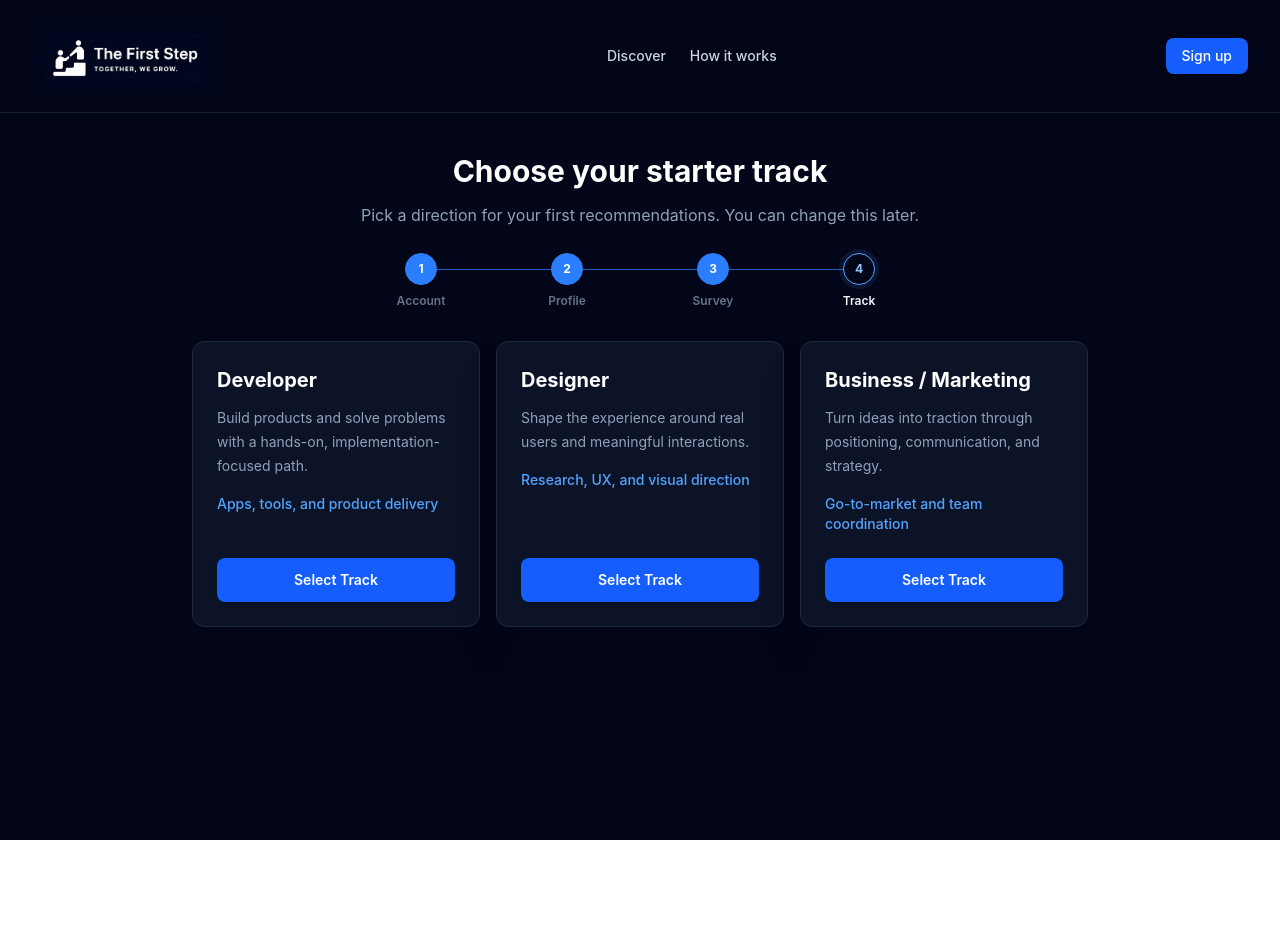
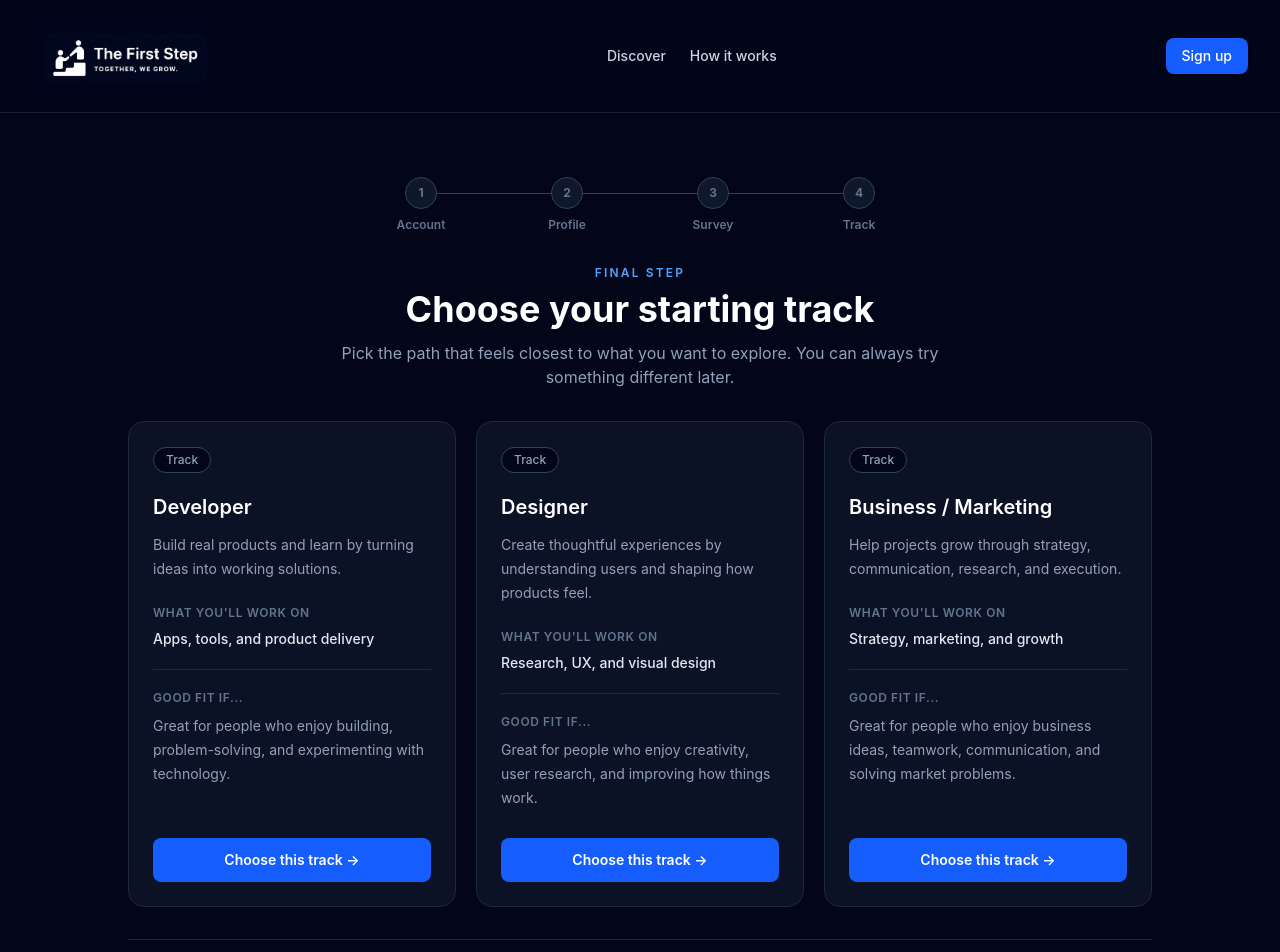
Before and after one commit to katsu-adobo-orangeChicken/the-first-step, a React (Vite) app: page /onboarding-process/build-profile/survey/track in a window 1280 px wide. Shown: the top 952 px of the page. Before the commit the page ends 840 px from the top, so only its background shows below. Built offline with nearby package versions, Linux system fonts and the light colour scheme.

Commit message:
Improve choose track design

```diff
--- a/src/modules/onboarding/Internal/ui/choose-track.jsx
+++ b/src/modules/onboarding/Internal/ui/choose-track.jsx
@@ -10,20 +10,26 @@ const tracks = [
   {
     title: "Developer",
     description:
-      "Build products and solve problems with a hands-on, implementation-focused path.",
+      "Build real products and learn by turning ideas into working solutions.",
     focus: "Apps, tools, and product delivery",
+    bestFor:
+      "Great for people who enjoy building, problem-solving, and experimenting with technology.",
   },
   {
     title: "Designer",
     description:
-      "Shape the experience around real users and meaningful interactions.",
-    focus: "Research, UX, and visual direction",
+      "Create thoughtful experiences by understanding users and shaping how products feel.",
+    focus: "Research, UX, and visual design",
+    bestFor:
+      "Great for people who enjoy creativity, user research, and improving how things work.",
   },
   {
     title: "Business / Marketing",
     description:
-      "Turn ideas into traction through positioning, communication, and strategy.",
-    focus: "Go-to-market and team coordination",
+      "Help projects grow through strategy, communication, research, and execution.",
+    focus: "Strategy, marketing, and growth",
+    bestFor:
+      "Great for people who enjoy business ideas, teamwork, communication, and solving market problems.",
   },
 ];
 
@@ -35,39 +41,106 @@ export default function ChooseTrack() {
     };
 
     saveOnboardingDraft(completedDraft);
+
     console.log("Onboarding Completed:", completedDraft);
+
     clearOnboardingDraft();
   };
 
   return (
-    <MultiStepFormWrapper
-      currentStep={4}
-      title="Choose your starter track"
-      description="Pick a direction for your first recommendations. You can change this later."
-      contentWidth="max-w-3xl"
-    >
-      <div className="grid w-full max-w-4xl gap-4 md:grid-cols-3">
+    <MultiStepFormWrapper>
+      <div className="mx-auto w-full max-w-5xl">
+        {/* Header */}
+        <div className="mb-8 text-center">
+          <p className="mb-2 text-xs font-semibold uppercase tracking-[0.18em] text-blue-400">
+            Final step
+          </p>
+
+          <h1 className="text-3xl font-bold text-white sm:text-4xl">
+            Choose your starting track
+          </h1>
+
+          <p className="mx-auto mt-3 max-w-2xl text-sm leading-6 text-slate-400 sm:text-base">
+            Pick the path that feels closest to what you want to explore.
+            You can always try something different later.
+          </p>
+        </div>
+
+        {/* Track Cards */}
+        <div className="grid gap-5 md:grid-cols-3">
           {tracks.map((track) => (
             <article
               key={track.title}
-            className="flex min-h-56 flex-col justify-between rounded-xl border border-slate-800 bg-slate-900/80 p-6 shadow-2xl shadow-slate-950/20 transition-colors hover:border-blue-500/50"
+              className="group flex h-full flex-col rounded-2xl border border-slate-800 bg-slate-900/70 p-6 transition-all duration-200 hover:-translate-y-1 hover:border-blue-500/60 hover:bg-slate-900"
             >
-            <div>
-              <h3 className="text-xl font-bold text-white">{track.title}</h3>
-              <p className="mt-3 text-sm leading-6 text-slate-400">{track.description}</p>
-              <p className="mt-4 text-sm font-medium text-blue-400">{track.focus}</p>
+              {/* Track label */}
+              <div className="mb-5">
+                <span className="inline-flex rounded-full border border-slate-700 bg-slate-950 px-3 py-1 text-xs font-medium text-slate-400">
+                  Track
+                </span>
               </div>
 
+              {/* Title */}
+              <h2 className="text-xl font-semibold text-white">
+                {track.title}
+              </h2>
+
+              {/* Description */}
+              <p className="mt-3 text-sm leading-6 text-slate-400">
+                {track.description}
+              </p>
+
+              {/* Focus */}
+              <div className="mt-6">
+                <p className="text-xs font-semibold uppercase tracking-wider text-slate-500">
+                  What you'll work on
+                </p>
+
+                <p className="mt-2 text-sm font-medium text-slate-200">
+                  {track.focus}
+                </p>
+              </div>
+
+              {/* Best For */}
+              <div className="mt-5 border-t border-slate-800 pt-5">
+                <p className="text-xs font-semibold uppercase tracking-wider text-slate-500">
+                  Good fit if...
+                </p>
+
+                <p className="mt-2 text-sm leading-6 text-slate-400">
+                  {track.bestFor}
+                </p>
+              </div>
+
+              {/* CTA */}
               <Link
                 to="/discover"
                 onClick={() => handleTrackSelect(track.title)}
-              className="mt-6 rounded-lg bg-blue-600 px-4 py-3 text-center text-sm font-semibold text-white shadow-md transition-colors hover:bg-blue-500"
+                className="mt-auto pt-7"
               >
-              Select Track
+                <div className="rounded-lg bg-blue-600 px-4 py-3 text-center text-sm font-semibold text-white transition-colors group-hover:bg-blue-500">
+                  Choose this track →
+                </div>
               </Link>
             </article>
           ))}
         </div>
+
+        {/* Bottom Message */}
+        <div className="mt-8 flex flex-col items-center justify-between gap-4 border-t border-slate-800 pt-6 sm:flex-row">
+          <Link
+            to="/onboarding-process/build-profile/survey"
+            className="text-sm font-medium text-slate-400 transition-colors hover:text-white"
+          >
+            ← Back
+          </Link>
+
+          <p className="text-center text-xs text-slate-500 sm:text-right">
+            Don't worry — your track isn't permanent. You can explore other
+            projects anytime.
+          </p>
+        </div>
+      </div>
     </MultiStepFormWrapper>
   );
 }
```
Lines whose indentation alone changed are shown as unchanged.
